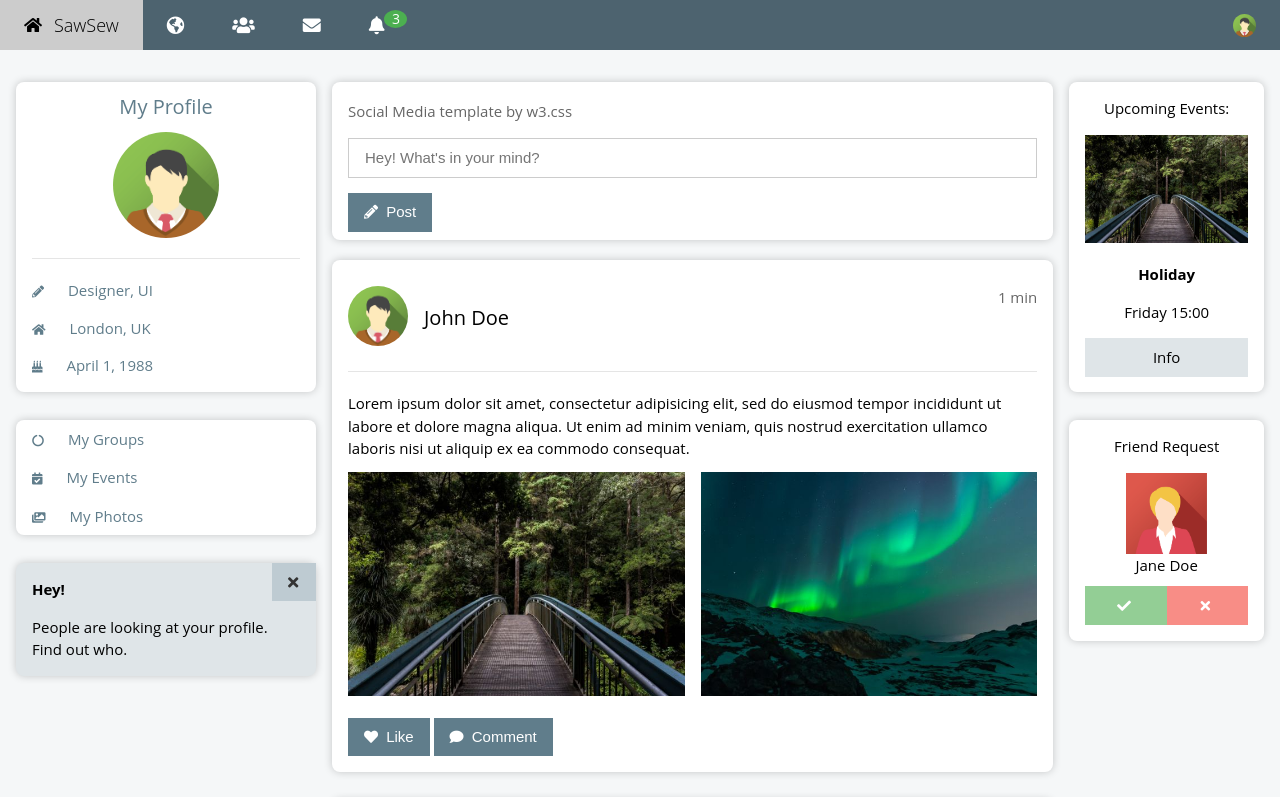
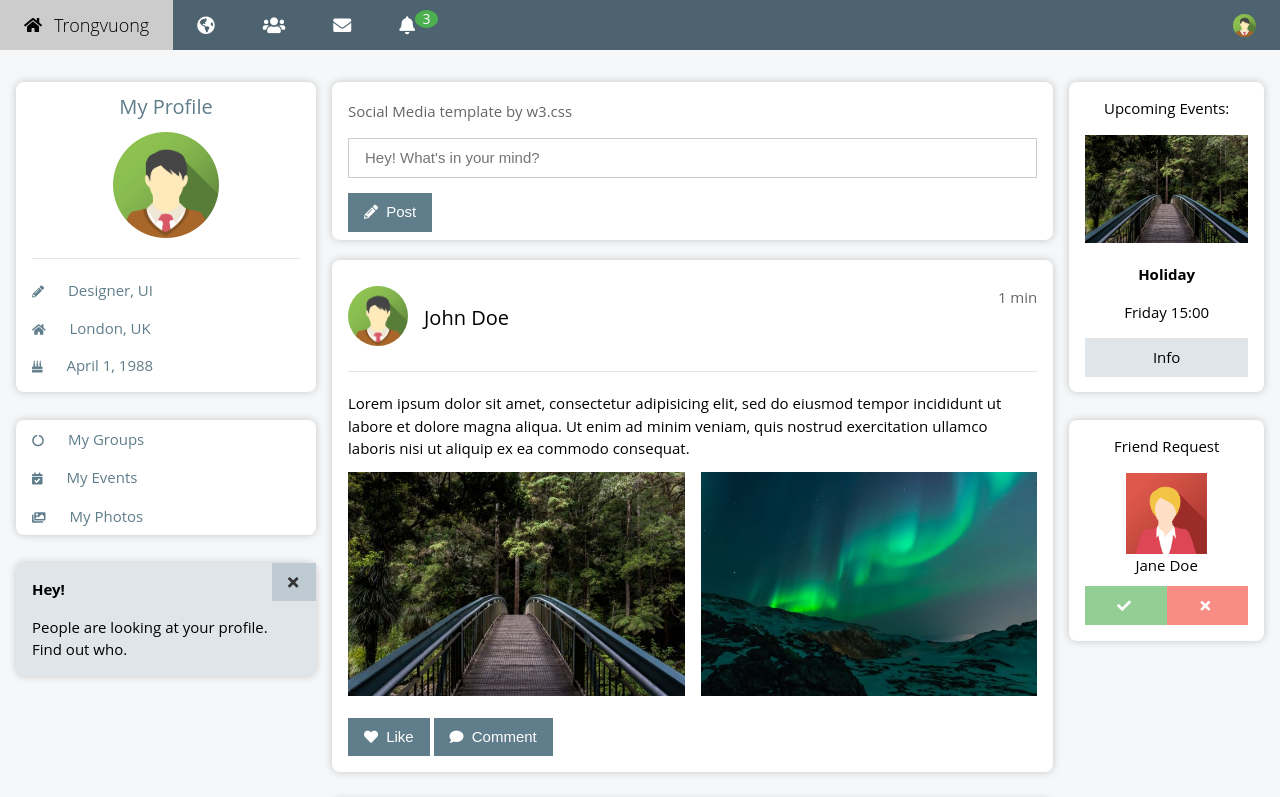
Before and after one commit to LeTrongVuong/Social-Media, a plain HTML site: page index.html in a window 1280 px wide. Shown: the top 797 px of the page. Drawn offline with Linux system fonts and the light colour scheme.

Commit message:
Update index.html

```diff
--- a/index.html
+++ b/index.html
@@ -16,7 +16,7 @@
         <div id="header">
             <div class="logo-header">
                 <i class="fas fa-home logo-icon"></i>
-                <p class="logo-text">SawSew</p>
+                <p class="logo-text">Trongvuong</p>
             </div>
             <div id="nav" class="mobile-hidden">
                 <div class="nav-item">
```
